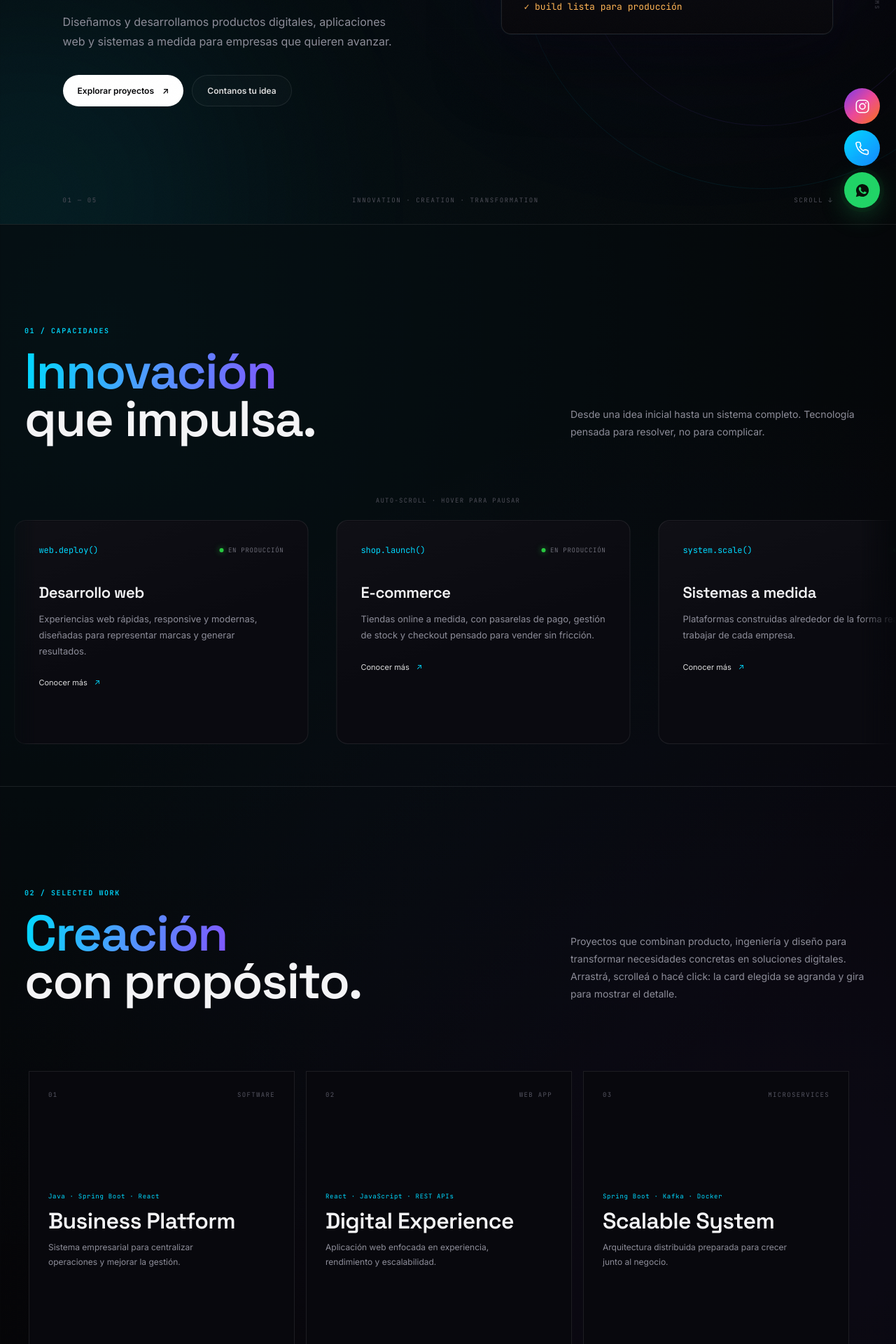
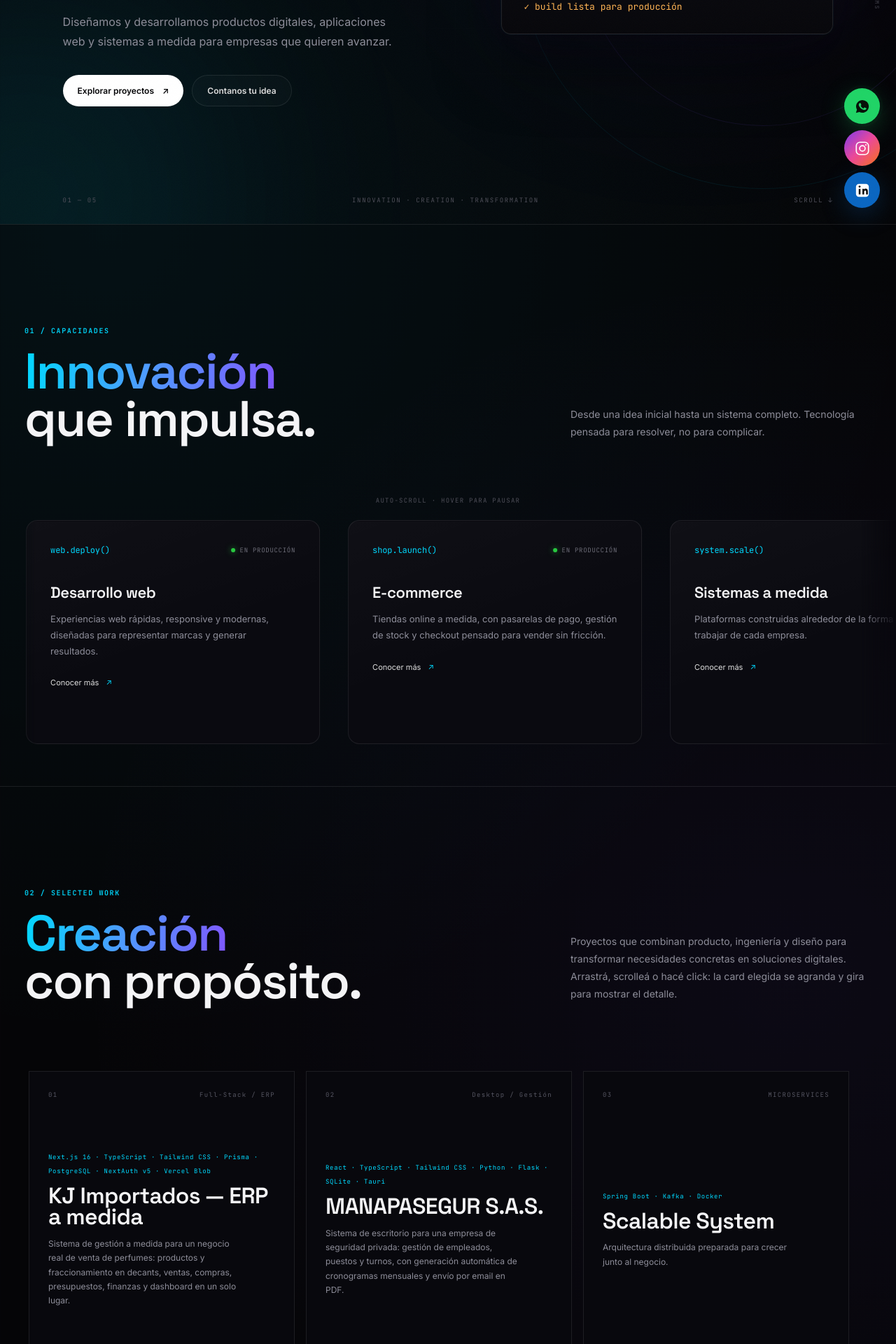
Before and after one commit to InnovaX-devs/innovax, a React (Vite) app: page / in a window 1280 px wide. Shown: the part 480-2400 px from the top of the page at 70% size. Built offline with nearby package versions, Linux system fonts and the light colour scheme.

Commit message:
Modificaciones en seccion proyecto y contacto

```diff
--- a/src/App.jsx
+++ b/src/App.jsx
@@ -20,31 +20,35 @@ const services = [
 const projects = [
   {
     number: "01",
-    category: "SOFTWARE",
-    title: "Business Platform",
-    description: "Sistema empresarial para centralizar operaciones y mejorar la gestión.",
-    technologies: "Java · Spring Boot · React",
-    diff: "+1,204 −86",
-    branch: "main",
+    category: "Full-Stack / ERP",
+    technologies: "Next.js 16 · TypeScript · Tailwind CSS · Prisma · PostgreSQL · NextAuth v5 · Vercel Blob",
+    title: "KJ Importados — ERP a medida",
+    description:
+      "Sistema de gestión a medida para un negocio real de venta de perfumes: productos y fraccionamiento en decants, ventas, compras, presupuestos, finanzas y dashboard en un solo lugar.",
     highlights: [
-      "Reducción del 40% en tiempo de gestión administrativa",
-      "Roles y permisos granulares por área",
-      "Reportes y dashboards en tiempo real",
+      "Precios con fórmula configurable u override manual, con historial de auditoría",
+      "Costeo promedio ponderado en compras a proveedores",
+      "Estados de pago y banderas logísticas independientes por pedido (armado, enviado, retirado, impreso)",
+      "Caja unificada generada automáticamente por eventos de negocio, sin carga manual",
     ],
+    branch: "feat/kj-perfumes-erp",
+    diff: "+1240 -180",
   },
   {
     number: "02",
-    category: "WEB APP",
-    title: "Digital Experience",
-    description: "Aplicación web enfocada en experiencia, rendimiento y escalabilidad.",
-    technologies: "React · JavaScript · REST APIs",
-    diff: "+842 −31",
-    branch: "main",
+    category: "Desktop / Gestión",
+    technologies: "React · TypeScript · Tailwind CSS · Python · Flask · SQLite · Tauri",
+    title: "MANAPASEGUR S.A.S.",
+    description:
+      "Sistema de escritorio para una empresa de seguridad privada: gestión de empleados, puestos y turnos, con generación automática de cronogramas mensuales y envío por email en PDF.",
     highlights: [
-      "Lighthouse 95+ en performance",
-      "Diseño responsive mobile-first",
-      "SEO técnico optimizado desde el build",
+      "Generación automática de cronogramas mensuales a partir de puestos y turnos",
+      "Envío automático de cronogramas por email en formato PDF",
+      "Backend en Python + Flask con persistencia en SQLite",
+      "Empaquetado como app de escritorio para Windows con Tauri",
     ],
+    branch: "feat/manapasegur-desktop",
+    diff: "+890 -60",
   },
   {
     number: "03",
@@ -700,9 +704,9 @@ function App() {
           <div className="manifesto-top">
             <div className="section-label">03 / CÓMO TRABAJAMOS</div>
             <h2><Scramble as="span" className="accent" text="Transformación" /><br />con impacto.</h2>
-            <p className="manifesto-kicker">La tecnología no es el destino. Es lo que usamos para llegar más lejos — y la forma en la que trabajamos es lo que nos diferencia.</p>
+            <p>En InnovaX creamos tecnología para potenciar negocios y empresas. Combinamos desarrollo de software, diseño y pensamiento de producto para convertir ideas en experiencias digitales.</p>
+            <p>Creemos en soluciones simples, eficientes y escalables. Tecnología que no solo funciona, sino que tiene un propósito.</p>
           </div>
-
           <div className="difference-strip">
             <span className="difference-strip-label">Por qué InnovaX</span>
             <div className="difference-tags">
@@ -717,53 +721,11 @@ function App() {
           </div>
         </section>
 
-        <section id="nosotros" className="section about reveal">
-          <div className="about-label">
-            <div className="section-label">04 / NOSOTROS</div>
-            <div className="about-index">INNOVA<br />X</div>
-          </div>
-          <div className="about-content">
-            <h2>Una idea puede ser<br />el comienzo de <Scramble as="span" className="accent" text="algo grande." /></h2>
-            <p>En InnovaX creamos tecnología para potenciar negocios y empresas. Combinamos desarrollo de software, diseño y pensamiento de producto para convertir ideas en experiencias digitales.</p>
-            <p>Creemos en soluciones simples, eficientes y escalables. Tecnología que no solo funciona, sino que tiene un propósito.</p>
-            <div className="about-signature">EMPOWERING IDEAS WITH TECHNOLOGY <span>✦</span></div>
-          </div>
-        </section>
-
-        <section id="equipo" className="section team reveal">
-          <div className="section-intro">
-            <div>
-              <div className="section-label">05 / EQUIPO</div>
-              <h2>Personas detrás<br />de <Scramble as="span" className="accent" text="InnovaX." /></h2>
-            </div>
-            <p>Un equipo multidisciplinario que combina ingeniería, diseño y visión de producto.</p>
-          </div>
-
-          <div className="team-grid">
-            {team.map((member, index) => (
-              <article className="team-card reveal-card" key={member.slug}>
-                <div className="team-photo">
-                  <div className="team-photo-frame">
-                    <img src={`/team/${member.slug}.png`} alt={member.name} />
-                  </div>
-                </div>
-                <div className="team-info">
-                  <a className="team-role" href={member.linkedin} target="_blank" rel="noreferrer">
-                    <IconLinkedIn className="team-role-icon" /> LinkedIn
-                  </a>
-                  <h3>{member.name}</h3>
-                  <p>Co-Founder y Full Stack Dev</p>
-                </div>
-              </article>
-            ))}
-          </div>
-        </section>
-
         <section id="contacto" className="contact reveal">
           <div className="contact-grid-bg" />
           <div className="contact-orb" />
           <div className="contact-inner">
-            <div className="section-label">06 / HABLEMOS</div>
+            <div className="section-label">04 / HABLEMOS</div>
             <h2>Tenés una idea.<br /><Scramble as="span" className="accent" text="Hagamos que pase." /></h2>
             <p>Contanos qué querés construir y demos juntos el próximo paso.</p>
 
@@ -802,6 +764,35 @@ function App() {
             </div>
           </div>
         </section>
+
+        <section id="equipo" className="section team reveal">
+          <div className="section-intro">
+            <div>
+              <div className="section-label">05 / EQUIPO</div>
+              <h2>Personas detrás<br />de <Scramble as="span" className="accent" text="InnovaX." /></h2>
+            </div>
+            <p>Un equipo multidisciplinario que combina ingeniería, diseño y visión de producto.</p>
+          </div>
+
+          <div className="team-grid">
+            {team.map((member, index) => (
+              <article className="team-card reveal-card" key={member.slug}>
+                <div className="team-photo">
+                  <div className="team-photo-frame">
+                    <img src={`/team/${member.slug}.png`} alt={member.name} />
+                  </div>
+                </div>
+                <div className="team-info">
+                  <a className="team-role" href={member.linkedin} target="_blank" rel="noreferrer">
+                    <IconLinkedIn className="team-role-icon" /> LinkedIn
+                  </a>
+                  <h3>{member.name}</h3>
+                  <p>Co-Founder y Full Stack Dev</p>
+                </div>
+              </article>
+            ))}
+          </div>
+        </section>
       </main>
 
       <footer>
@@ -814,14 +805,20 @@ function App() {
       </footer>
 
       <div className="floating-actions">
+        <a className="floating-whatsapp" href={CONTACT.whatsappUrl} target="_blank" rel="noreferrer" aria-label="WhatsApp">
+          <IconWhatsApp className="floating-icon" />
+        </a>
         <a className="floating-instagram" href={CONTACT.instagramUrl} target="_blank" rel="noreferrer" aria-label="Instagram">
           <IconInstagram className="floating-icon" />
         </a>
-        <a className="floating-phone" href={CONTACT.phoneHref} aria-label="Llamar a InnovaX">
-          <IconPhone className="floating-icon" />
-        </a>
-        <a className="floating-whatsapp" href={CONTACT.whatsappUrl} target="_blank" rel="noreferrer" aria-label="WhatsApp">
-          <IconWhatsApp className="floating-icon" />
+        <a
+          className="floating-linkedin"
+          href="https://www.linkedin.com/company/innovax-team"
+          target="_blank"
+          rel="noreferrer"
+          aria-label="LinkedIn"
+        >
+          <IconLinkedIn className="floating-icon" />
         </a>
       </div>
     </div>
--- a/src/index.css
+++ b/src/index.css
@@ -381,23 +381,139 @@ body.cursor-hover .cursor-ring { width: 54px; height: 54px; margin: -27px; borde
 .team-info h3 { margin:8px 0; font-size:20px; letter-spacing:-.015em; font-weight:600; }
 .team-info p { color:var(--muted); font-size:11px; line-height:1.6; margin:0; }
 
-.contact { position:relative; padding:180px 30px 160px; text-align:center; overflow:hidden; border-top:1px solid var(--line); }
-.contact-grid-bg { position:absolute; inset:0; background-image:linear-gradient(rgba(255,255,255,.025) 1px,transparent 1px),linear-gradient(90deg,rgba(255,255,255,.025) 1px,transparent 1px); background-size:70px 70px; mask-image:radial-gradient(circle at center,black,transparent 67%); }
-.contact-orb { position:absolute; width:500px; height:500px; left:50%; top:50%; transform:translate(-50%,-50%); border:1px solid rgba(0,217,255,.08); border-radius:50%; box-shadow:0 0 150px rgba(0,217,255,.04), inset 0 0 120px rgba(128,87,255,.03); animation:contactPulse 7s ease-in-out infinite; }
-@keyframes contactPulse { 50% { transform:translate(-50%,-50%) scale(1.08); } }
-.contact-inner { position:relative; z-index:2; max-width:900px; margin:auto; }
-.contact > .contact-inner > p { max-width:500px; margin:25px auto; color:var(--muted); line-height:1.7; font-size:14px; }
-.contact-form { max-width:760px; margin:45px auto 0; padding:30px; text-align:left; border:1px solid var(--line); background:rgba(255,255,255,.025); backdrop-filter:blur(12px); }
-.contact-form-row { display:grid; grid-template-columns:repeat(2,1fr); gap:15px; }
-.contact-field { display:flex; flex-direction:column; gap:8px; margin-bottom:17px; }
-.contact-field label { font-family: var(--font-mono); color:#cfcfd5; font-size:9px; font-weight:600; letter-spacing:.1em; text-transform:uppercase; }
-.contact-field input, .contact-field textarea { width:100%; border:1px solid var(--line); border-radius:4px; outline:none; background:rgba(0,0,0,.18); color:#fff; padding:13px 14px; font-size:12px; transition:.25s; }
-.contact-field input { height:48px; }
-.contact-field textarea { min-height:130px; resize:vertical; }
-.contact-field input::placeholder, .contact-field textarea::placeholder { color:#555560; }
-.contact-field input:focus, .contact-field textarea:focus { border-color:rgba(0,217,255,.45); background:rgba(0,217,255,.025); box-shadow:0 0 0 3px rgba(0,217,255,.025); }
-.contact-submit { width:100%; }
-.contact-buttons { display:flex; flex-wrap: wrap; justify-content:center; gap:12px; margin-top:25px; }
+.contact {
+  position:relative;
+  padding:120px 30px 95px;
+  text-align:center;
+  overflow:hidden;
+  border-top:1px solid var(--line);
+}
+
+.contact-grid-bg {
+  position:absolute;
+  inset:0;
+  background-image:
+    linear-gradient(rgba(255,255,255,.025) 1px,transparent 1px),
+    linear-gradient(90deg,rgba(255,255,255,.025) 1px,transparent 1px);
+  background-size:70px 70px;
+  mask-image:radial-gradient(circle at center,black,transparent 67%);
+}
+
+.contact-orb {
+  position:absolute;
+  width:500px;
+  height:500px;
+  left:50%;
+  top:50%;
+  transform:translate(-50%,-50%);
+  border:1px solid rgba(0,217,255,.08);
+  border-radius:50%;
+  box-shadow:
+    0 0 150px rgba(0,217,255,.04),
+    inset 0 0 120px rgba(128,87,255,.03);
+  animation:contactPulse 7s ease-in-out infinite;
+}
+
+@keyframes contactPulse {
+  50% {
+    transform:translate(-50%,-50%) scale(1.08);
+  }
+}
+
+.contact-inner {
+  position:relative;
+  z-index:2;
+  max-width:850px;
+  margin:auto;
+}
+
+.contact > .contact-inner > p {
+  max-width:500px;
+  margin:18px auto 22px;
+  color:var(--muted);
+  line-height:1.7;
+  font-size:13px;
+}
+
+.contact-form {
+  max-width:680px;
+  margin:30px auto 0;
+  padding:22px 24px 20px;
+  text-align:left;
+  border:1px solid var(--line);
+  background:rgba(255,255,255,.025);
+  backdrop-filter:blur(12px);
+}
+
+.contact-form-row {
+  display:grid;
+  grid-template-columns:repeat(2,1fr);
+  gap:12px;
+}
+
+.contact-field {
+  display:flex;
+  flex-direction:column;
+  gap:6px;
+  margin-bottom:12px;
+}
+
+.contact-field label {
+  font-family:var(--font-mono);
+  color:#cfcfd5;
+  font-size:8px;
+  font-weight:600;
+  letter-spacing:.1em;
+  text-transform:uppercase;
+}
+
+.contact-field input,
+.contact-field textarea {
+  width:100%;
+  border:1px solid var(--line);
+  border-radius:4px;
+  outline:none;
+  background:rgba(0,0,0,.18);
+  color:#fff;
+  padding:10px 12px;
+  font-size:12px;
+  transition:.25s;
+}
+
+.contact-field input {
+  height:42px;
+}
+
+.contact-field textarea {
+  min-height:90px;
+  height:90px;
+  resize:vertical;
+}
+
+.contact-field input::placeholder,
+.contact-field textarea::placeholder {
+  color:#555560;
+}
+
+.contact-field input:focus,
+.contact-field textarea:focus {
+  border-color:rgba(0,217,255,.45);
+  background:rgba(0,217,255,.025);
+  box-shadow:0 0 0 3px rgba(0,217,255,.025);
+}
+
+.contact-submit {
+  width:100%;
+  padding:12px 21px;
+}
+
+.contact-buttons {
+  display:flex;
+  flex-wrap:wrap;
+  justify-content:center;
+  gap:10px;
+  margin-top:18px;
+}
 .whatsapp-button { background:#20d466; color:#061108; }
 
 footer { min-height:100px; padding:25px 5vw; display:flex; align-items:center; justify-content:space-between; border-top:1px solid var(--line); color:#5d5d68; font-size:10px; }
@@ -409,7 +525,10 @@ footer { min-height:100px; padding:25px 5vw; display:flex; align-items:center; j
 .floating-actions a:hover { transform:scale(1.1) translateX(-4px); }
 .floating-icon { width:22px; height:22px; }
 .floating-instagram { background:linear-gradient(135deg,#7c3aed,#ec4899,#f97316); }
-.floating-phone { background:linear-gradient(135deg,var(--cyan),#1687ff); }
+.floating-linkedin {
+    background: #0a66c2;
+    box-shadow: 0 10px 35px rgba(10,102,194,.25);
+  }
 .floating-whatsapp { background:#20d466; color:#061108 !important; box-shadow:0 10px 35px rgba(32,212,102,.25); animation:pulse 3s infinite; }
 @keyframes pulse { 85% { box-shadow:0 10px 35px rgba(32,212,102,.25),0 0 0 10px rgba(32,212,102,.06); } }
 
@@ -468,8 +587,23 @@ footer { min-height:100px; padding:25px 5vw; display:flex; align-items:center; j
   .manifesto { padding:100px 25px 90px; }
   .difference-strip { margin-top: 55px; }
   .difference-tags { grid-template-columns:1fr; }
-  .contact { padding:130px 25px; }
-  .contact-form { padding:20px 17px; }
+  .contact {
+    padding:90px 25px 70px;
+  }
+
+  .contact-form {
+    padding:18px 15px;
+    margin-top:25px;
+  }
+
+  .contact-field {
+    margin-bottom:11px;
+  }
+
+  .contact-field textarea {
+    min-height:85px;
+    height:85px;
+  }
   .contact-form-row { grid-template-columns:1fr; gap:0; }
   .contact-buttons { flex-direction:column; align-items:center; }
   footer { flex-direction:column; gap:14px; text-align:center; }
```
